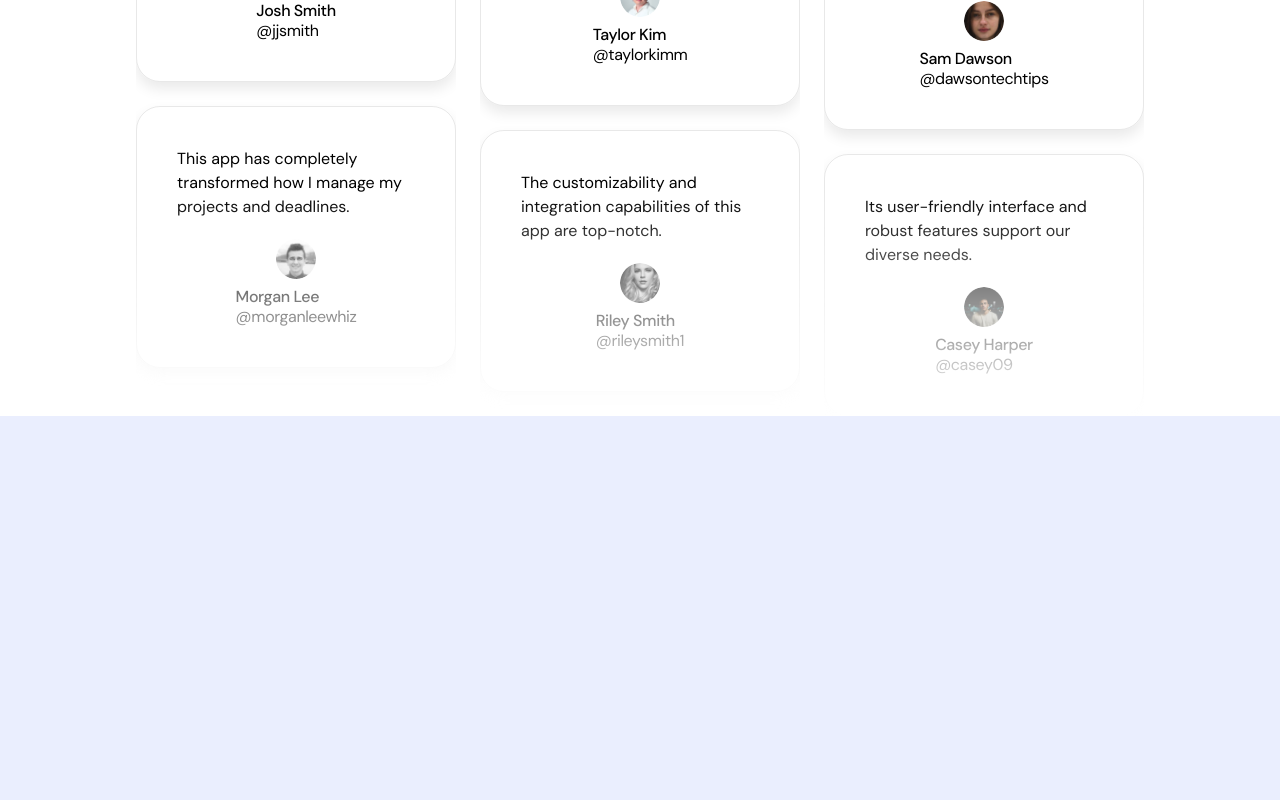
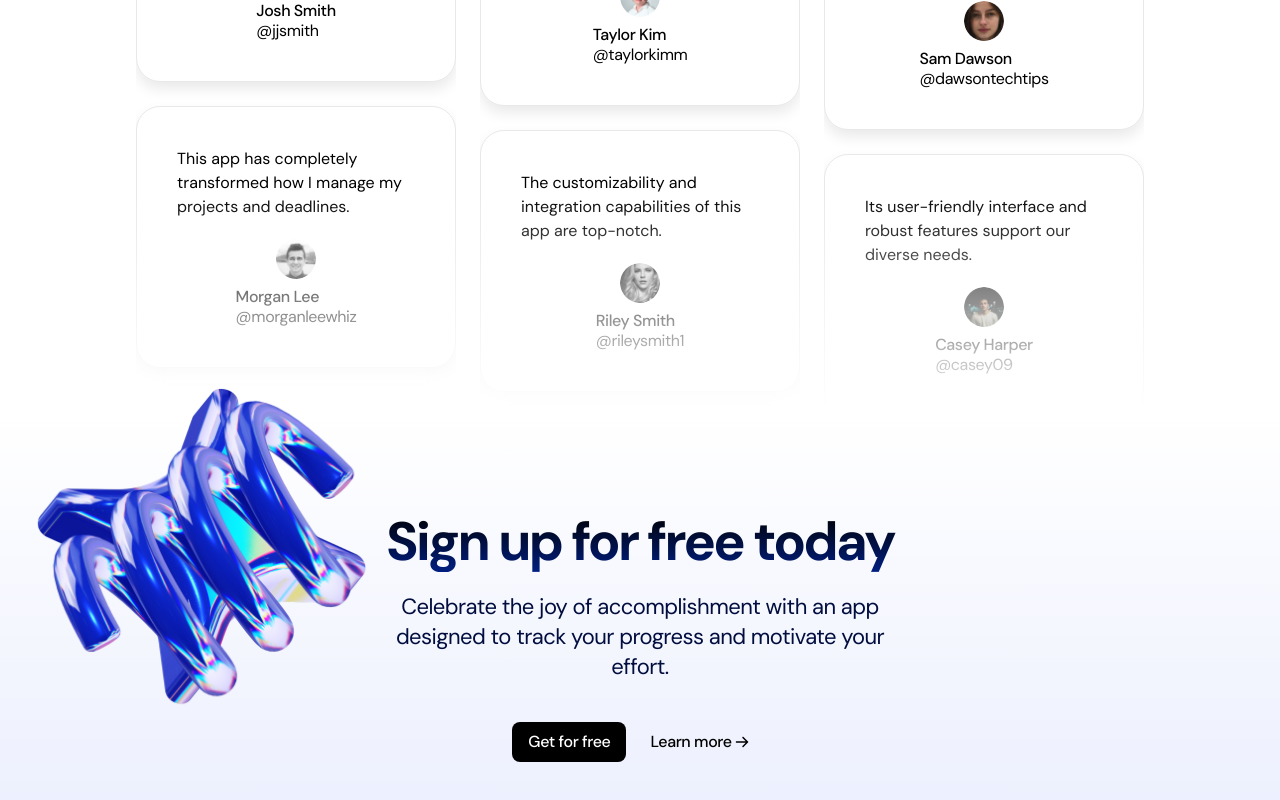
Before and after one commit to Morojuoluwa/ai-sass-landing-page, a Next.js app: page / in a window 1280 px wide. Shown: the part 3935-4735 px from the top of the page. Before the commit the page ends 4351 px from the top, so only its background shows below. Built offline with nearby package versions, Linux system fonts and the light colour scheme.

Commit message:
completed the callToAction section

```diff
--- a/app/page.tsx
+++ b/app/page.tsx
@@ -1,3 +1,4 @@
+import CallToAction from '@/components/CallToAction'
 import Header from '@/components/Header'
 import Hero from '@/components/Hero'
 import LogoTicker from '@/components/LogoTicker'
@@ -14,6 +15,7 @@
       <ProductShowcase/>
       <Pricing/>
       <Testimonials/>
+      <CallToAction/>
     </>
   )
 }
--- /dev/null
+++ b/components/CallToAction.tsx
@@ -0,0 +1,31 @@
+import ArrowRight from '@/assets/arrow-right.svg'
+import StarImg from '@/assets/star.png'
+import SpringImg from '@/assets/spring.png'
+import Image from 'next/image'
+
+const CallToAction = () => {
+  return (
+  <section className=' bg-gradient-to-b from-white tp-[#D2DCFF] py-24 overflow-x-clip'>
+    <div className='container'>
+        <div className='section-heading relative'>
+            <h2 className='section-title'>Sign up for free today</h2>
+            <p className='section-description mt-5'>
+                Celebrate the joy of accomplishment with an app designed to track your progress and motivate your effort.
+            </p>
+            <Image src={StarImg} width={360} alt='' className='absolute -left-[350px] -top-[137px]'/>
+            <Image src={SpringImg} width={360} alt='' className='absolute -left-[350px] -top-[137px]'/>
+
+        </div>
+        <div className=' flex gap-2 mt-10 justify-center'>
+            <button className='btn btn-primary'>Get for free</button>
+            <button className='btn btn-text'>
+            <span>Learn more</span>
+            <ArrowRight className='h-5 w-5'/>
+            </button>
+        </div>
+    </div>
+  </section>
+  )
+}
+
+export default CallToAction
```
